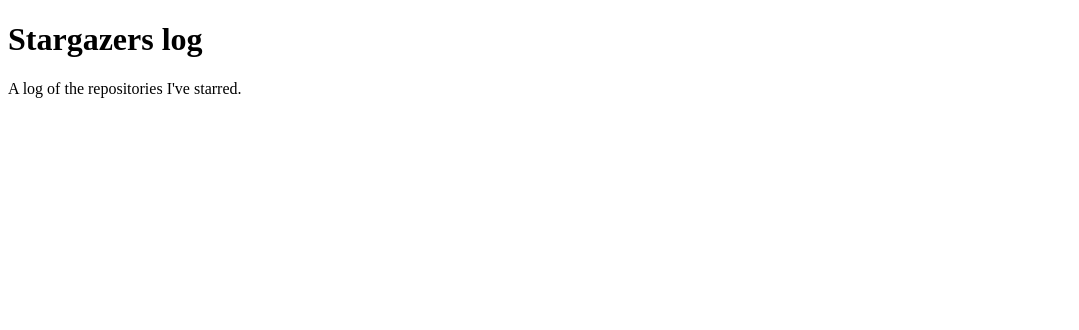
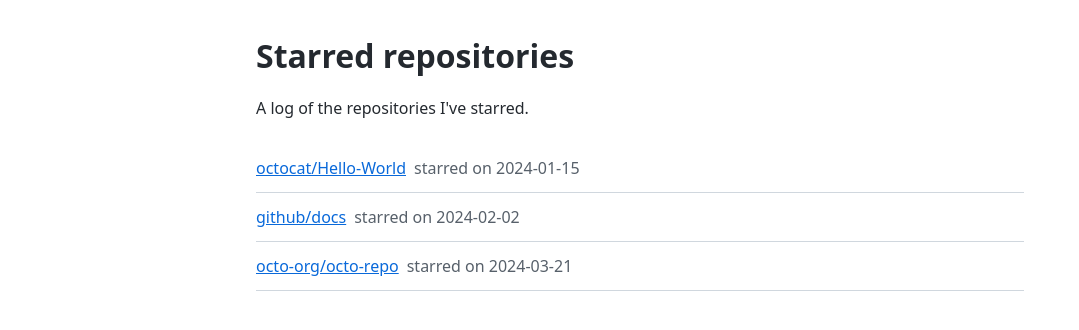
Before and after one commit to vishalsawarkar6-cloud/stargazers-log, a plain HTML site: page index.html in a window 1280 px wide. Shown: the whole page, without its empty margins (0-1079 px from the left). Drawn offline with Linux system fonts and the light colour scheme.

Commit message:
Add starred repositories page

```diff
--- /dev/null
+++ b/events.json
@@ -0,0 +1,5 @@
+[
+  { "name": "octocat/Hello-World", "starred": "2024-01-15" },
+  { "name": "github/docs", "starred": "2024-02-02" },
+  { "name": "octo-org/octo-repo", "starred": "2024-03-21" }
+]
--- a/index.html
+++ b/index.html
@@ -2,10 +2,14 @@
 <html lang="en">
   <head>
     <meta charset="utf-8">
-    <title>Stargazers log</title>
+    <meta name="viewport" content="width=device-width, initial-scale=1">
+    <title>Starred repositories | Stargazers log</title>
+    <link rel="stylesheet" href="style.css">
   </head>
   <body>
-    <h1>Stargazers log</h1>
+    <h1>Starred repositories</h1>
     <p>A log of the repositories I've starred.</p>
+    <ul id="repo-list" aria-live="polite"></ul>
+    <script src="script.js" defer></script>
   </body>
 </html>
--- /dev/null
+++ b/script.js
@@ -0,0 +1,31 @@
+const list = document.getElementById('repo-list');
+
+fetch('events.json')
+  .then((response) => {
+    if (!response.ok) {
+      throw new Error(`Could not load events.json (${response.status})`);
+    }
+    return response.json();
+  })
+  .then((events) => {
+    events.forEach((event) => {
+      const item = document.createElement('li');
+      const link = document.createElement('a');
+      link.href = `https://github.com/${encodeURIComponent(event.name).replaceAll('%2F', '/')}`;
+      link.textContent = event.name;
+
+      const date = document.createElement('time');
+      date.className = 'repo-date';
+      date.dateTime = event.starred;
+      date.textContent = `starred on ${event.starred}`;
+
+      item.append(link, date);
+      list.appendChild(item);
+    });
+  })
+  .catch((error) => {
+    const item = document.createElement('li');
+    item.textContent = 'Unable to load starred repositories.';
+    list.appendChild(item);
+    console.error(error);
+  });
--- /dev/null
+++ b/style.css
@@ -0,0 +1,32 @@
+body {
+  max-width: 48rem;
+  margin: 2rem auto;
+  padding: 0 1rem;
+  color: #24292f;
+  font-family: system-ui, sans-serif;
+  line-height: 1.5;
+}
+
+h1 {
+  margin-bottom: 0.25rem;
+}
+
+#repo-list {
+  margin: 1.5rem 0;
+  padding: 0;
+  list-style: none;
+}
+
+#repo-list li {
+  padding: 0.75rem 0;
+  border-bottom: 1px solid #d0d7de;
+}
+
+#repo-list a {
+  color: #0969da;
+}
+
+.repo-date {
+  margin-left: 0.5rem;
+  color: #57606a;
+}
```
